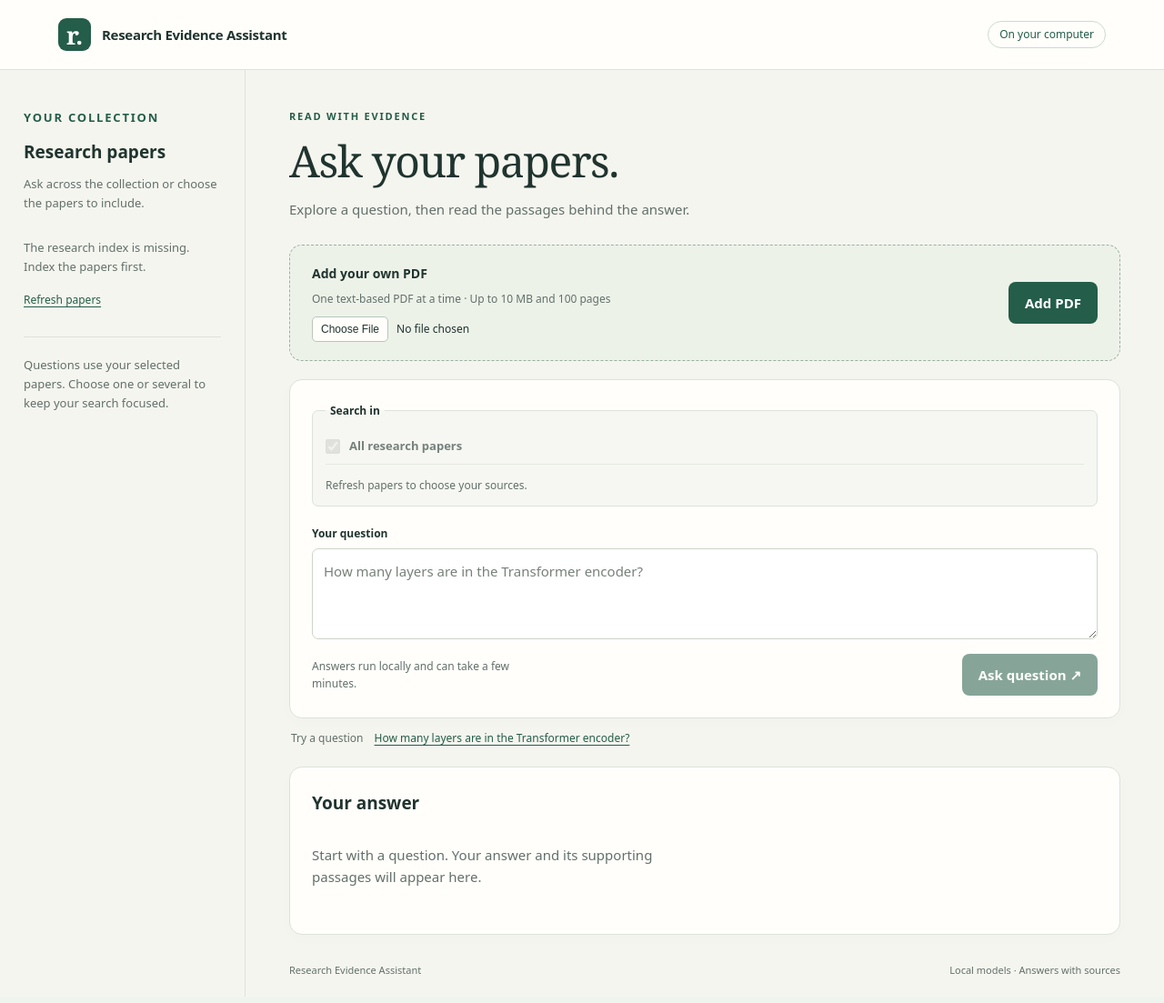
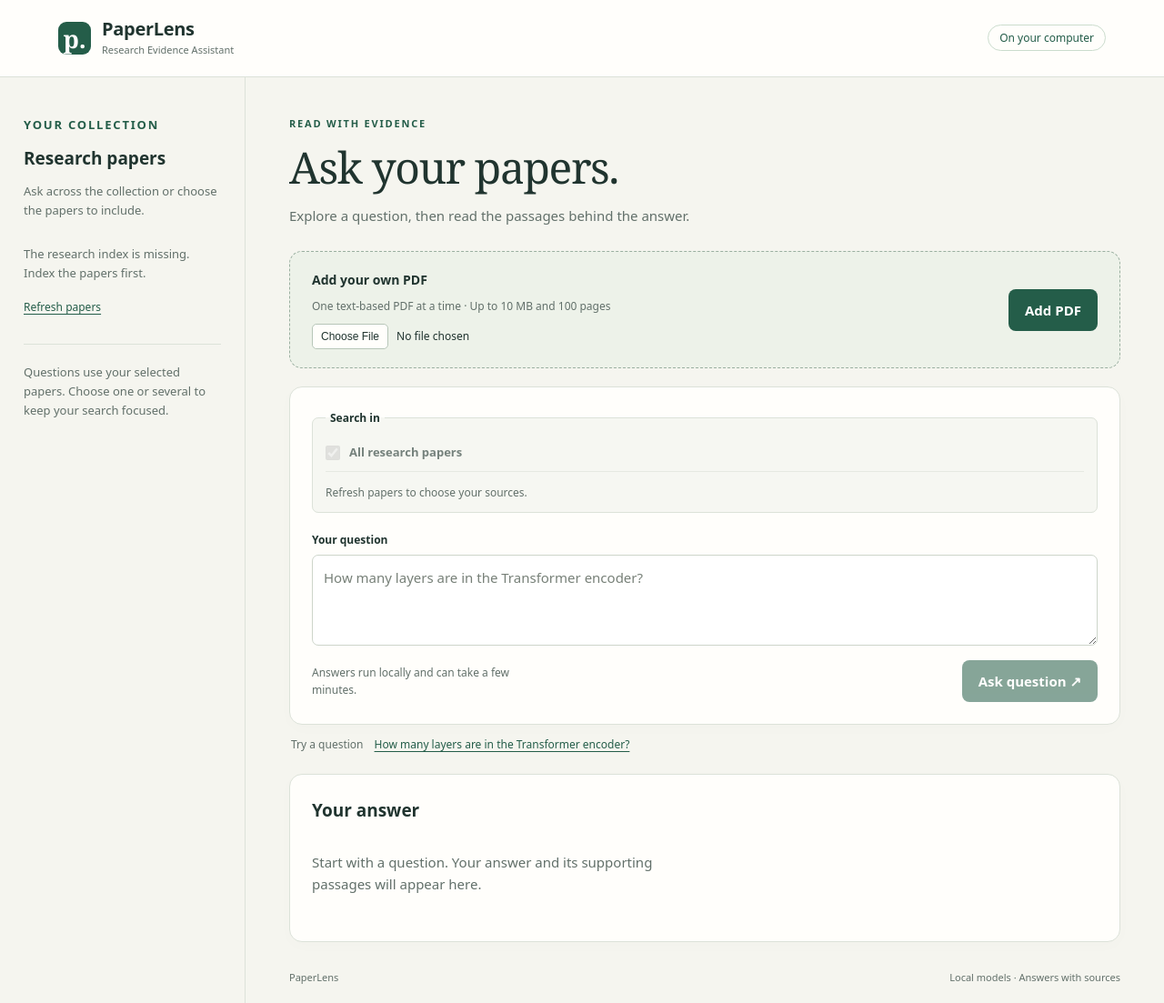
Before and after one commit to karanarunachalam-dev/PaperLens, a Flask app: page / in a window 1280 px wide. Shown: the whole page at 91% size. Run offline with Flask 3, Linux system fonts and the light colour scheme.

Commit message:
Brand website and README as PaperLens

```diff
--- a/api/static/app.css
+++ b/api/static/app.css
@@ -9,6 +9,9 @@ button:disabled, select:disabled { cursor: not-allowed; opacity: .55; }
 .topbar { display: flex; align-items: center; justify-content: space-between; gap: 20px; padding: 20px 5%; border-bottom: 1px solid var(--line); background: var(--paper); }
 .brand { display: flex; align-items: center; gap: 12px; color: var(--ink); text-decoration: none; font-weight: 650; letter-spacing: -.3px; }
 .brand-icon { display: grid; place-items: center; width: 36px; height: 36px; border-radius: 9px; color: white; background: var(--green); font: bold 27px Georgia, serif; }
+.brand-copy { display: flex; flex-direction: column; gap: 2px; }
+.brand-name { font-size: 20px; line-height: 1.2; }
+.brand-subtitle { font-size: 11px; font-weight: 400; letter-spacing: 0; color: var(--muted); }
 .local-label { color: var(--green); font-size: 12px; border: 1px solid #cbdccd; padding: 4px 12px; border-radius: 20px; white-space: nowrap; }
 .workspace { max-width: 1320px; margin: auto; display: grid; grid-template-columns: 270px minmax(0, 1fr); }
 .library { padding: 42px 26px; border-right: 1px solid var(--line); }
--- a/api/templates/index.html
+++ b/api/templates/index.html
@@ -3,13 +3,16 @@
 <head>
   <meta charset="utf-8">
   <meta name="viewport" content="width=device-width, initial-scale=1">
-  <title>Research Evidence Assistant</title>
+  <title>PaperLens · Research Evidence Assistant</title>
   <link rel="stylesheet" href="{{ url_for('static', filename='app.css') }}">
   <script src="{{ url_for('static', filename='app.js') }}" defer></script>
 </head>
 <body>
   <header class="topbar">
-    <a class="brand" href="/" aria-label="Research Evidence Assistant home"><span class="brand-icon" aria-hidden="true">r.</span> Research Evidence Assistant</a>
+    <a class="brand" href="/" aria-label="PaperLens home">
+      <span class="brand-icon" aria-hidden="true">p.</span>
+      <span class="brand-copy"><span class="brand-name">PaperLens</span><span class="brand-subtitle">Research Evidence Assistant</span></span>
+    </a>
     <span class="local-label">On your computer</span>
   </header>
   <div class="workspace">
@@ -81,7 +84,7 @@
           <p class="evidence-note">Check the quoted evidence: a model can misinterpret a passage even when its citation is real.</p>
         </div>
       </section>
-      <footer class="page-footer">Research Evidence Assistant <span>Local models · Answers with sources</span></footer>
+      <footer class="page-footer">PaperLens <span>Local models · Answers with sources</span></footer>
     </main>
   </div>
 </body>
--- a/api/templates/pdf-error.html
+++ b/api/templates/pdf-error.html
@@ -3,12 +3,12 @@
 <head>
   <meta charset="utf-8">
   <meta name="viewport" content="width=device-width, initial-scale=1">
-  <title>PDF unavailable · Research Evidence Assistant</title>
+  <title>PDF unavailable · PaperLens</title>
   <link rel="stylesheet" href="{{ url_for('static', filename='app.css') }}">
 </head>
 <body>
   <main class="pdf-error-page">
-    <p class="eyebrow">Research Evidence Assistant</p>
+    <p class="eyebrow">PaperLens · Research Evidence Assistant</p>
     <h1>PDF unavailable</h1>
     <p>{{ message }}</p>
     <a class="pdf-link" href="{{ url_for('home') }}">Return to the research assistant</a>
```
Also changed, not shown: README.md, 1 other file.
